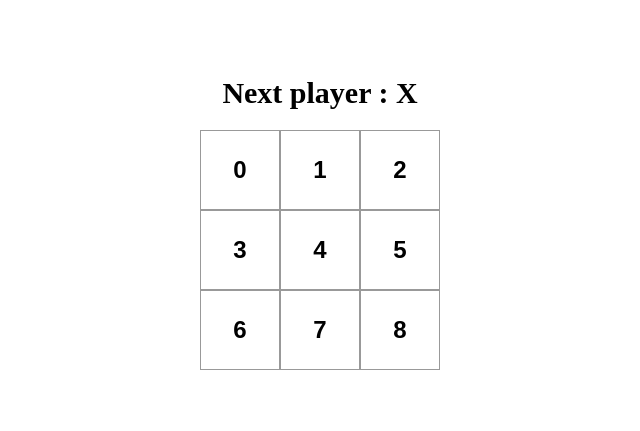
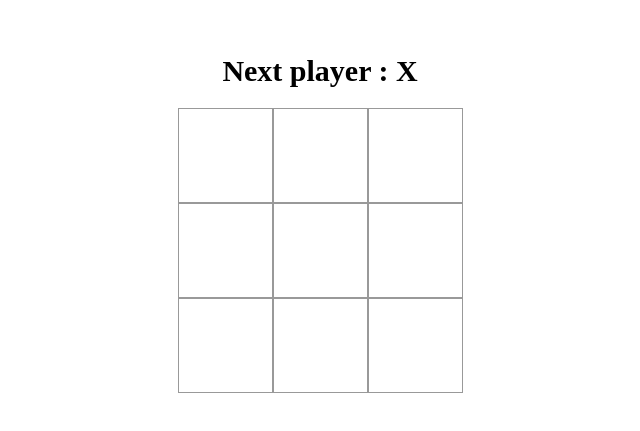
Before and after one commit to vi2920va/react-tic-tic-toe, a React (Create React App) app: page / in a window 1280 px wide. Shown: the part 195-626 px from the top of the page, without its empty margins (320-960 px from the left). Built offline with nearby package versions, Linux system fonts and the light colour scheme.

Commit message:
Add - O, X ㅂ바꾸는 로직 완성

```diff
--- a/src/components/Board.tsx
+++ b/src/components/Board.tsx
@@ -1,31 +1,73 @@
-import React from "react";
+import React, { useState } from "react";
 import Squere from "./Squere";
 import styled from "styled-components";
 
+export type Value = "X" | "O";
+export type BoardState = Value[];
+
 const Board: React.FC = () => {
-  const handleButtonPross = () => {};
+  const [squares, setSquares] = useState<BoardState>(Array(9).fill(null));
+  const [isNext, setIsNext] = useState(false);
+
+  const handleButtonPross = (i: number) => {
+    const boards = [...squares];
+    boards[i] = "X";
+
+    setSquares(boards);
+    setIsNext(true);
+    if (isNext) {
+      boards[i] = "O";
+      setSquares(boards);
+      setIsNext(false);
+    }
+  };
+
   const renderSquare = (i: number) => {
-    return <Squere onClick={handleButtonPross} value={i} />;
+    return <Squere onClick={() => handleButtonPross(i)} value={squares[i]} />;
+  };
+
+  const calculateWinner = (boardState: BoardState) => {
+    const winningCombinations = [
+      [0, 1, 2],
+      [3, 4, 5],
+      [6, 7, 8],
+      [0, 3, 6],
+      [1, 4, 7],
+      [2, 5, 8],
+      [0, 4, 8],
+      [2, 4, 6],
+    ];
+    for (let i = 0; i < winningCombinations.length; i++) {
+      const [a, b, c] = winningCombinations[i];
+      if (
+        boardState[a] &&
+        boardState[a] === boardState[b] &&
+        boardState[a] === boardState[c]
+      ) {
+        return boardState[a];
+      }
+      return null;
+    }
   };
 
   return (
     <div>
       <StyledStats className="start">Next player : X</StyledStats>
-      <div className="board-row">
+      <StyleRow className="board-row">
         {renderSquare(0)}
         {renderSquare(1)}
         {renderSquare(2)}
-      </div>
-      <div className="board-row">
+      </StyleRow>
+      <StyleRow className="board-row">
         {renderSquare(3)}
         {renderSquare(4)}
         {renderSquare(5)}
-      </div>
-      <div className="board-row">
+      </StyleRow>
+      <StyleRow className="board-row">
         {renderSquare(6)}
         {renderSquare(7)}
         {renderSquare(8)}
-      </div>
+      </StyleRow>
     </div>
   );
 };
@@ -36,3 +78,7 @@ const StyledStats = styled.h1`
   font-weight: 600;
   text-align: center;
 `;
+
+export const StyleRow = styled.div`
+  display: flex;
+`;
--- a/src/components/Squere.tsx
+++ b/src/components/Squere.tsx
@@ -1,33 +1,28 @@
-import React, { useCallback } from "react";
+import React from "react";
 import styled from "styled-components";
 
 interface SquereProps {
-  value: number;
-  onClick: (value: number) => void;
+  value: number | string;
+  onClick: (i: React.MouseEvent<HTMLButtonElement>) => void;
 }
 
-const Squere: React.FC<SquereProps> = ({ value }) => {
-  const handleButtonprocss = useCallback(
-    (value: number) => {
-      console.log("squere", value);
-    },
-    [value]
-  );
-  return (
-    <StyledSqureBtn onClick={() => handleButtonprocss(value)}>
-      {value}
-    </StyledSqureBtn>
-  );
+const Squere: React.FC<SquereProps> = ({ onClick, value }) => {
+  return <StyledSqureBtn onClick={onClick}>{value}</StyledSqureBtn>;
 };
 
 export default Squere;
 
 const StyledSqureBtn = styled.button`
-  width: 80px;
-  height: 80px;
+  width: 95px;
+  height: 95px;
+  padding: 0;
   border: 1px solid #999;
   font-size: 24px;
   font-weight: 700;
   background: #fff;
   cursor: pointer;
+
+  &:active {
+    padding: 0;
+  }
 `;
--- a/src/index.js
+++ b/src/index.tsx
@@ -2,7 +2,9 @@ import React from "react";
 import ReactDOM from "react-dom/client";
 import App from "./App";
 
-const root = ReactDOM.createRoot(document.getElementById("root"));
+const root = ReactDOM.createRoot(
+  document.getElementById("root") as HTMLElement
+);
 root.render(
   <React.StrictMode>
     <App />
```
Also changed, not shown: src/App.tsx (renamed from src/App.js), 1 other file (tests, documents, lock files or other folders).
